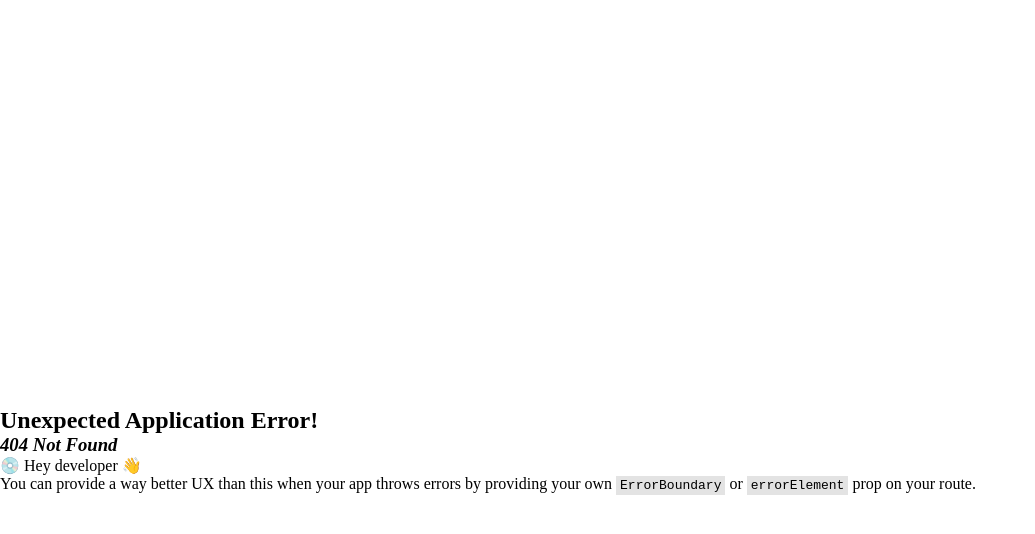
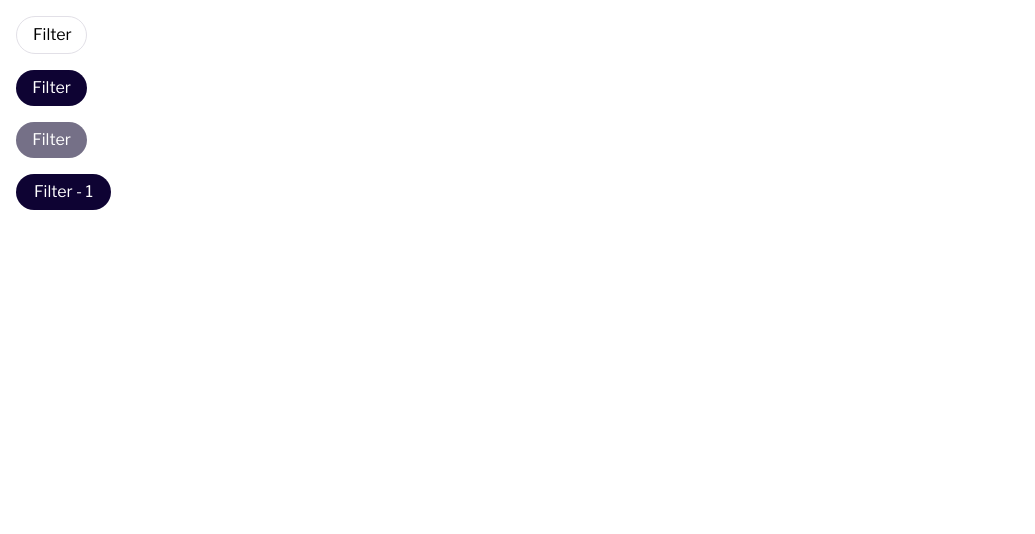
Before and after one commit to Lafa0x9-Hackathon/lafa-design-guideline, a React (Vite) app in the folder mangalmaya/: page /filter in a window 1280 px wide. Before the commit this address had no page. Shown: the top 534 px of the page, without its empty margins (0-1035 px from the left). Built offline with nearby package versions, Linux system fonts and the light colour scheme; a web font is replaced by a local one.

Commit message:
filter page style

```diff
--- a/mangalmaya/src/App.jsx
+++ b/mangalmaya/src/App.jsx
@@ -1,6 +1,7 @@
 import Alerts from './Alerts/alerts'
 import Grant from './grant/grant'
 import Modal from './modal/modal'
+import Filter from './filter/filter'
 import { createBrowserRouter, RouterProvider } from 'react-router-dom'
 
 const router = createBrowserRouter([
@@ -15,6 +16,10 @@ const router = createBrowserRouter([
   {
     path: "/alert",
     element: <Alerts/>
+  },
+  {
+    path: "/filter",
+    element: <Filter/>
   }
 ])
 
--- /dev/null
+++ b/mangalmaya/src/filter/filter.css
@@ -0,0 +1,273 @@
+*{
+    align-content: start;
+    columns: black;
+}
+
+.filter-container{
+    position: relative;
+}
+
+/* .modal{
+    transform: scale(0);
+    transition: 70ms ease-in-out;
+}
+
+.modal.active{
+    transform: scale(1);
+    transition: 70ms ease-in-out;
+} */
+
+.filter-btn{
+    display: flex;
+    flex-direction: column;
+    height: 36px;
+}
+
+.filter-btn button{
+    font-family: "Libre Franklin", sans-serif;
+    font-size: 16px;
+    font-weight: 400;
+    line-height: 28px;
+}
+
+#btn-1{
+    position: relative;
+    margin-top:16px;
+    left:16px;
+    background: #ffffff;
+    border: 1px solid #E2E0E7;
+    border-radius: 100px;
+    width: 71px;
+    padding: 4px 16px 4px 16px;
+    cursor: pointer;
+}
+#btn-2{
+    position: relative;
+    margin-top:16px;
+    left:16px;
+    border: 1px solid #E2E0E7;
+    border-radius: 100px;
+    width: 71px;
+    padding: 4px 16px 4px 16px;
+    border: #0E0333;
+    background: #0E0333;
+    color: #ffffff;
+    cursor: pointer;
+}
+#btn-3{
+    position: relative;
+    margin-top: 16px;
+    left:16px;
+    border: 1px solid #E2E0E7;
+    border-radius: 100px;
+    width: 71px;
+    padding: 4px 16px 4px 16px;
+    border: #757087;
+    background: #757087;
+    color: #ffffff;
+    cursor: pointer;
+}
+#btn-4{
+    position: relative;
+    margin-top: 16px;
+    left:16px;
+    border: 1px solid #E2E0E7;
+    border-radius: 100px;
+    width: 95px;
+    padding: 4px 16px 4px 16px;
+    border: #0E0333;
+    background: #0E0333;
+    color: #ffffff;
+    cursor: pointer;
+
+}
+
+.pop-up-1{
+    position: absolute;
+    left: 150px;
+    height:272px;
+    width: 240px;
+    /* background-color: pink; */
+    display: flex;
+    flex-direction: column;
+    box-shadow: 0px 0px 24px #E2E0E7;
+    border-radius: 4px;
+}
+
+.pop-up-items{
+    position: relative;
+    width: 205px;
+    height: 165px;
+    top: 16px;
+    left: 16px;
+    display: flex;
+    flex-direction: column;
+    border-bottom: 2px solid #E2E0E7;
+}
+
+.pop-up-items div{
+    margin: 5px;
+}
+
+.pop-up-items label{
+    position: relative;
+    height: 28px;
+    width: 70px;
+    margin-left: 10px;
+    font-family: "Libre Franklin", sans-serif;
+    font-size: 16px;
+    font-weight: 400;
+    line-height: 28px;
+}
+
+.pop-up-items input{
+    height: 16px;
+    width: 16px;
+    cursor: pointer;
+    margin-left: 5px;
+    accent-color: #6F3FF5;
+    border:1px solid #E2E0E7;
+
+}
+
+.pop-up-items input:checked {
+    border: 1px solid #6F3FF5;
+}
+
+.buttons-1{
+    position: relative;
+    top: 40px;
+    left:20px;
+    height: 32px;
+    width: 192px;
+    display: flex;
+    justify-content: space-between;
+}
+
+.buttons-1 button{
+    height: 32px;
+    width: 52px;
+}
+
+#Clear-button{
+    background-color: #ffffff;
+    color: #6F3FF5;
+    border: none;
+    cursor: pointer;
+}
+
+#Save-button{
+    color: #ffffff;
+    background-color: #6F3FF5;
+    border-radius: 4px;
+    border: none;
+    cursor: pointer;
+}
+
+
+.pop-up-2 {
+    position: relative;
+    top: 300px;
+    left: 150px
+}
+
+
+
+.pop-up-2{
+    /* align-content: center; */
+    position: relative;
+    top:290px;
+    left: 150px;
+    height: 500px;
+    width: 240px;
+    box-shadow: 0px 0px 24px #E2E0E7;
+}
+
+.Search{
+    position: relative;
+    top: 16px;
+    left: 23px;
+    height:36px;
+    width: 192px;
+    border-radius: 4px;
+    border: 1px solid #E2E0E7;
+    display: flex;
+    align-items: center
+    /* justify-content: space-between; */
+}
+
+.Search img{
+    margin-left: 7px;
+    height: 12px;
+    width: 12px;
+
+}
+
+.Search p{
+    margin-left: 10px;
+    font-family: "Libre Franklin", sans-serif;
+    font-size: 14px;
+    line-height: 24.5px;
+    font-weight: 400;
+    color: #A7A2B6;
+}
+
+
+.search-items{
+    position: relative;
+    height: 320px;
+    width: 205px;
+    top: 40px;
+    position: relative;
+    left: 16px;
+    flex-direction: column;
+    border-bottom: 2px solid #E2E0E7;
+    display: flex;
+}
+
+.search-items div {
+    margin: 5px;
+}
+
+.search-items label {
+    position: relative;
+    height: 28px;
+    width: 70px;
+    margin-left: 10px;
+    font-family: "Libre Franklin", sans-serif;
+    font-size: 16px;
+    font-weight: 400;
+    line-height: 28px;
+}
+
+.search-items input {
+    height: 16px;
+    width: 16px;
+    cursor: pointer;
+    margin-left: 5px;
+    accent-color: #6F3FF5;
+    border: 1px solid #E2E0E7;
+
+}
+
+.search-items input:checked {
+    border: 1px solid #6F3FF5;
+}
+
+
+
+
+.buttons-2{
+    position: relative;
+    top: 60px;
+    left: 20px;
+    height: 32px;
+    width: 192px;
+    display: flex;
+    justify-content: space-between;
+}
+
+.buttons-2 button {
+    height: 32px;
+    width: 52px;
+}
--- /dev/null
+++ b/mangalmaya/src/filter/filter.jsx
@@ -0,0 +1,101 @@
+import './filter.css'
+import { useState } from 'react';
+
+function Filter() {
+    const [modal, setModal] = useState(false);
+
+    const toggleModal = () => {
+        setModal(!modal)
+    }
+
+    return (
+
+        <div className="filter-container">
+            <div className="filter-btn">
+                <button onClick={toggleModal} type="button" id="btn-1">Filter</button>
+                <button onClick={toggleModal} type="button" id="btn-2">Filter</button>
+                <button onClick={toggleModal} type="button" id="btn-3">Filter</button>
+                <button onClick={toggleModal} type="button" id="btn-4">Filter - 1</button>
+            </div>
+
+            { modal && (<div className='modal'>
+                <div  className="pop-up-1">
+                <div className='pop-up-items'>
+                    <div>
+                        <input type="checkbox" name="Item 1" id="item" />
+                        <label id='label' htmlFor="Item 2">Item 1</label>
+                    </div>
+                    <div>
+                        <input type="checkbox" name="Item 2" id="item" />
+                        <label htmlFor="Item 3">Item 2</label>
+                    </div>
+                    <div>
+                        <input type="checkbox" name="Item 3" id="item" />
+                        <label htmlFor="Item 1">Item 3</label>
+                    </div>
+                    <div>
+                        <input type="checkbox" name="Item 4" id="item" />
+                        <label htmlFor="Item 4">Item 4</label>
+                    </div>
+                </div>
+                <div className="buttons-1">
+                    <button id='Clear-button' type="button">Clear</button>
+                    <button id='Save-button' type="button">Save</button>
+                </div>
+            </div>
+
+
+            <div className="pop-up-2">
+                <div className="Search">
+                    <img src="./icons/search.png" alt="search-icon" />
+                    <p>Search more tags</p>
+                </div>
+                <div className="search-items">
+                    <div>
+                        <input type="checkbox" name="Item 1" id="item" />
+                        <label htmlFor="Item 1">Item 1</label>
+                    </div>
+                    <div>
+                        <input type="checkbox" name="Item 2" id="item" />
+                        <label htmlFor="Item 2">Item 2</label>
+                    </div>
+                    <div>
+                        <input type="checkbox" name="Item 3" id="item" />
+                        <label htmlFor="Item 3">Item 3</label>
+                    </div>
+                    <div>
+                        <input type="checkbox" name="Item 4" id="item" />
+                        <label htmlFor="Item 4">Item 4</label>
+                    </div>
+                    <div>
+                        <input type="checkbox" name="Item 5" id="item" />
+                        <label htmlFor="Item 5">Item 5</label>
+                    </div>
+                    <div>
+                        <input type="checkbox" name="Item 6" id="item" />
+                        <label htmlFor="Item 6">Item 6</label>
+                    </div>
+                    <div>
+                        <input type="checkbox" name="Item 7" id="item" />
+                        <label htmlFor="Item 7">Item 7</label>
+                    </div>
+                    <div>
+                        <input type="checkbox" name="Item 8" id="item" />
+                        <label htmlFor="Item 8">Item 8</label>
+                    </div>
+                </div>
+                <div className="buttons-2">
+                    <button id='Clear-button' type="button">Clear</button>
+                    <button id='Save-button' type="button">Save</button>
+                </div>
+            </div>
+            </div>)}
+
+
+
+        </div>
+    );
+}
+
+
+export default Filter;
```
Also changed, not shown: mangalmaya/src/filter/icons/search.png (added).
